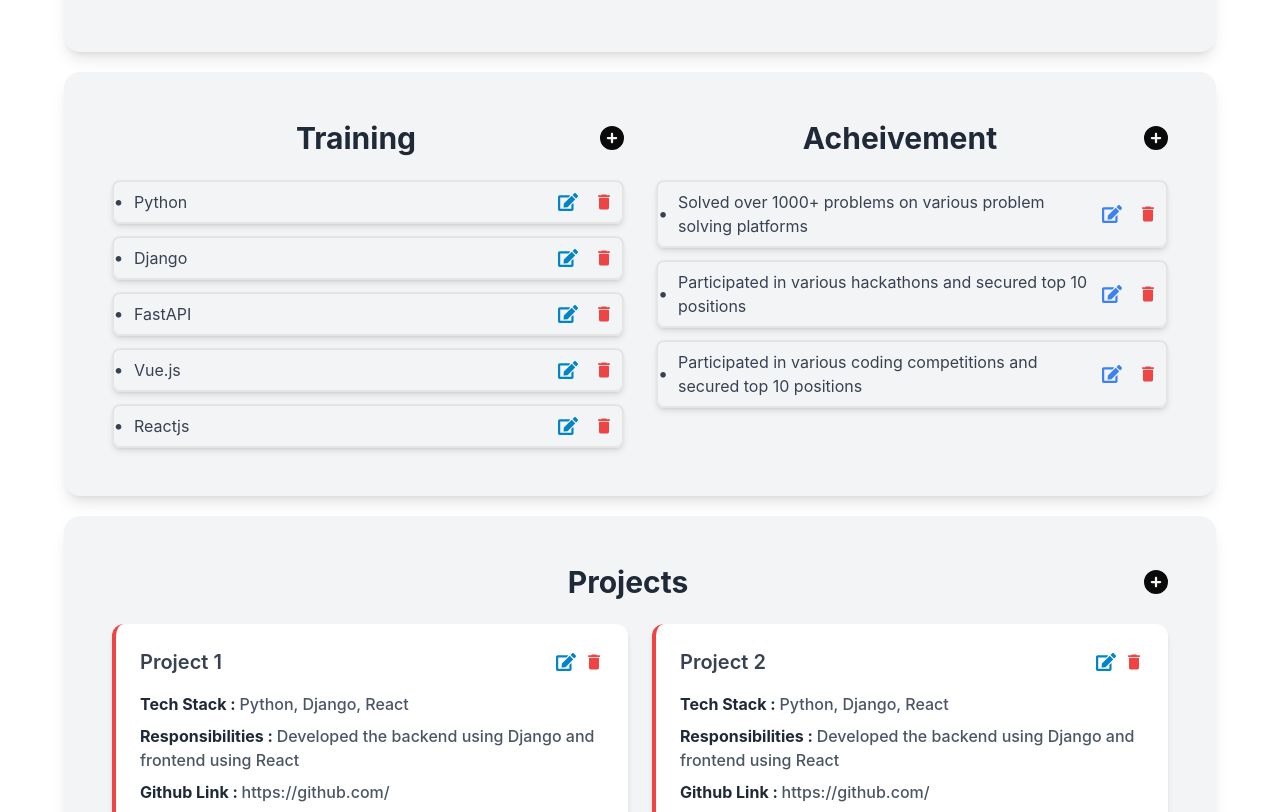
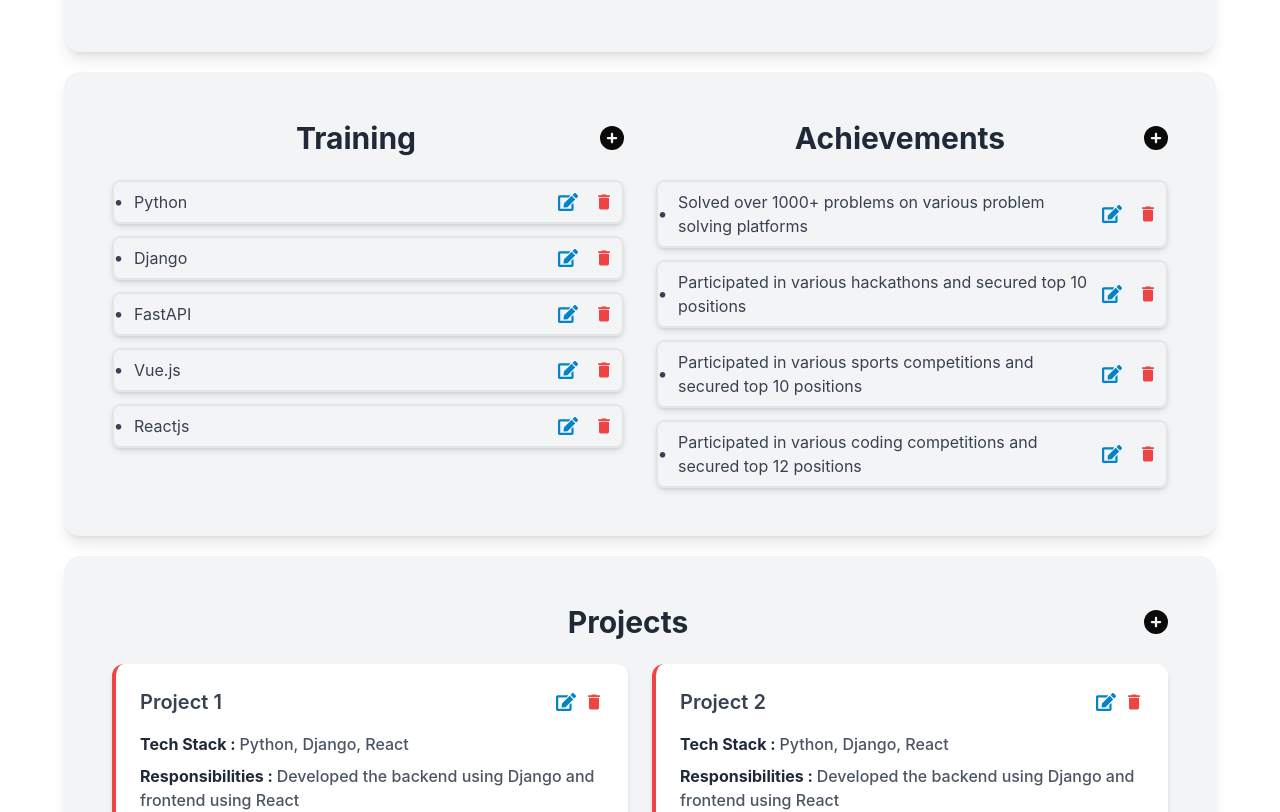
Before and after one commit to avik1658/brainstation_cv, a React (Vite) app: page /home in a window 1280 px wide. Shown: the part 1680-2492 px from the top of the page. Built offline with nearby package versions, Linux system fonts and the light colour scheme.

Commit message:
Added drag and drop functionaity in achievements

```diff
--- a/src/components/homepage/Achievement.tsx
+++ b/src/components/homepage/Achievement.tsx
@@ -1,4 +1,4 @@
-import { acheivements } from "./dummyData";
+import { acheivements as achievementData } from "./dummyData";
 import { FaEdit } from "react-icons/fa";
 import { FaCirclePlus } from "react-icons/fa6";
 import { MdDelete } from "react-icons/md";
@@ -7,76 +7,123 @@ import { useState } from "react";
 import {
   Dialog,
   DialogContent,
+  DialogDescription,
   DialogHeader,
-  DialogDescription,
   DialogTitle,
   DialogTrigger,
-  DialogFooter
+  DialogFooter,
 } from "@/components/ui/dialog";
 import { Input } from "../ui/input";
 import { Label } from "../ui/label";
 
-function AcheivementModal({ modalType }: { modalType: string }) {
+// dnd-kit imports
+import { DndContext, DragEndEvent, useSensor, PointerSensor } from "@dnd-kit/core";
+import { SortableContext, verticalListSortingStrategy, arrayMove } from "@dnd-kit/sortable";
+import { CSS } from "@dnd-kit/utilities";
+import { useSortable } from "@dnd-kit/sortable";
+
+function SortableItem(props: { id: string; children: React.ReactNode }) {
+  const { attributes, listeners, setNodeRef, transform, transition } = useSortable({ id: props.id });
+  const style = {
+    transform: CSS.Transform.toString(transform),
+    transition,
+  };
+
+  return (
+    <div ref={setNodeRef} style={style} {...attributes} {...listeners}>
+      {props.children}
+    </div>
+  );
+}
+
+function AchievementModal({ modalType, achievementItem }: { modalType: string; achievementItem: string }) {
+  console.log(`The achievement modal type is ${modalType}`);
   return (
     <DialogContent>
       <DialogHeader>
-                <DialogTitle>{modalType === "add" ? "Add Acheivement" : "Edit Acheivement"}</DialogTitle>
-                <DialogDescription/>
+        <DialogTitle>{modalType === "add" ? "Add Achievement" : "Edit Achievement"}</DialogTitle>
+        <DialogDescription />
       </DialogHeader>
       <div className="mt-2 flex flex-col gap-y-4">
         <div>
-                    <Label>Acheivement</Label>
-                    <Input />
+          <Label>Achievement</Label>
+          <Input defaultValue={achievementItem} />
         </div>
       </div>
       <DialogFooter>
-                <Button type="submit">{modalType === "add" ? "Add Acheivement" : "Save Changes"}</Button>
+        <Button type="submit">{modalType === "add" ? "Add Achievement" : "Save Changes"}</Button>
       </DialogFooter>
     </DialogContent>
   );
 }
-export default function Acheivement() {
+
+export default function Achievement() {
   const [modalType, setModalType] = useState("");
+  const [achievements, setAchievements] = useState(achievementData);
+  const [activeAchievementItem, setActiveAchievementItem] = useState("");
+  const [isDialogOpen, setIsDialogOpen] = useState(false);
+
+  const sensors = useSensor(PointerSensor, {
+    activationConstraint: {
+      distance: 5,
+    },
+  });
+
+  const handleDragEnd = (event: DragEndEvent) => {
+    const { active, over } = event;
+
+    if (active.id !== over?.id) {
+      const oldIndex = achievements.findIndex((item) => item === active.id);
+      const newIndex = achievements.findIndex((item) => item === over?.id);
+      const newAchievementList = arrayMove(achievements, oldIndex, newIndex);
+      setAchievements(newAchievementList);
+    }
+  };
+
+  const openDialog = (type: string, item: string) => {
+    setModalType(type);
+    setActiveAchievementItem(item);
+    setIsDialogOpen(true);
+  };
 
   return (
     <div className="bg-gray-100 rounded-2xl w-full max-w-4xl mx-auto">
       <div className="flex justify-between items-center mb-6">
-                <h1 className="text-3xl font-bold text-gray-800 flex-1 text-center">Acheivement</h1>
-                <Dialog>
+        <h1 className="text-3xl font-bold text-gray-800 flex-1 text-center">Achievements</h1>
+        <Dialog open={isDialogOpen} onOpenChange={setIsDialogOpen}>
           <DialogTrigger asChild>
-                        <button onClick={() => setModalType("add")}><FaCirclePlus className="text-2xl hover:text-sky-600"/></button>
+            <button onClick={() => openDialog("add", "")}>
+              <FaCirclePlus className="text-2xl hover:text-sky-600" />
+            </button>
           </DialogTrigger>
-                    <AcheivementModal modalType={modalType} />
+          <AchievementModal modalType={modalType} achievementItem={activeAchievementItem} />
         </Dialog>
       </div>
-
+      <DndContext sensors={[sensors]} onDragEnd={handleDragEnd}>
+        <SortableContext items={achievements} strategy={verticalListSortingStrategy}>
           <ul className="list-disc text-lg text-gray-700 space-y-3">
-                {acheivements.map((element, index) => (
-                    <li
-                        key={index}
-                        className="flex items-center justify-between gap-x-3 pl-5 relative before:content-['•'] before:absolute before:left-0 before:text-gray-700 border-2 rounded-lg p-2 shadow-md hover:shadow-xl transition-all duration-300"
-                    >
+            {achievements.map((element) => (
+              <SortableItem key={element} id={element}>
+                <div className="flex items-center justify-between gap-x-3 font-semibold pl-5 relative before:content-['•'] before:absolute before:left-0 before:text-gray-700 border-2 rounded-lg p-2 shadow-md hover:shadow-xl transition-all duration-300">
                   <h2 className="text-base font-normal text-gray-700">{element}</h2>
 
                   <div className="flex items-center gap-x-4">
-                            <Dialog>
-                                <DialogTrigger asChild>
                     <button
                       className="text-blue-500 hover:text-blue-700"
-                                        onClick={() => setModalType("edit")}
+                      onClick={() => openDialog("edit", element)}
                     >
-                                        <FaEdit size={20} />
+                      <FaEdit className="text-sky-600" size={20} />
                     </button>
-                                </DialogTrigger>
-                                <AcheivementModal modalType={modalType} />
-                            </Dialog>
                     <button className="text-red-500 hover:text-red-700">
                       <MdDelete size={20} />
                     </button>
                   </div>
-                    </li>
+                </div>
+              </SortableItem>
             ))}
           </ul>
+        </SortableContext>
+      </DndContext>
     </div>
   );
 }
--- a/src/components/homepage/Education.tsx
+++ b/src/components/homepage/Education.tsx
@@ -7,6 +7,7 @@ import { useState } from "react";
 import {
   Dialog,
   DialogContent,
+  DialogDescription,
   DialogHeader,
   DialogTitle,
   DialogTrigger,
@@ -20,6 +21,7 @@ function EducationModal({ modalType }: { modalType: string }) {
         <DialogContent>
             <DialogHeader>
                 <DialogTitle>{modalType === "add" ? "Add Education" : "Edit Education"}</DialogTitle>
+                <DialogDescription/>
             </DialogHeader>
             <div className="mt-2 flex flex-col gap-y-4">
                 <div>
--- a/src/components/homepage/Experience.tsx
+++ b/src/components/homepage/Experience.tsx
@@ -7,6 +7,7 @@ import { useState } from "react";
 import {
   Dialog,
   DialogContent,
+  DialogDescription,
   DialogHeader,
   DialogTitle,
   DialogTrigger,
@@ -20,6 +21,7 @@ function ExperienceModal({ modalType }: { modalType: string }) {
         <DialogContent>
             <DialogHeader>
                 <DialogTitle>{modalType === "add" ? "Add Experience" : "Edit Experience"}</DialogTitle>
+                <DialogDescription/>
             </DialogHeader>
             <div className="mt-2 flex flex-col gap-y-4">
                 <div>
--- a/src/components/homepage/Project.tsx
+++ b/src/components/homepage/Project.tsx
@@ -7,6 +7,7 @@ import { useState } from "react";
 import {
   Dialog,
   DialogContent,
+  DialogDescription,
   DialogHeader,
   DialogTitle,
   DialogTrigger,
@@ -22,6 +23,7 @@ function ProjectModal({ modalType }: { modalType: string }) {
         <DialogContent className="max-w-4xl w-full">
             <DialogHeader>
                 <DialogTitle>{modalType === "add" ? "Add Project" : "Edit Project"}</DialogTitle>
+                <DialogDescription/>
             </DialogHeader>
             <div className="grid grid-cols-1 md:grid-cols-2 gap-4">
                 <div className="mt-2 flex flex-col gap-y-4">
--- a/src/components/homepage/Skill.tsx
+++ b/src/components/homepage/Skill.tsx
@@ -7,6 +7,7 @@ import { useState } from "react";
 import {
   Dialog,
   DialogContent,
+  DialogDescription,
   DialogHeader,
   DialogTitle,
   DialogTrigger,
@@ -20,6 +21,7 @@ function SkillModal({ modalType }: { modalType: string }) {
         <DialogContent>
             <DialogHeader>
                 <DialogTitle>{modalType === "add" ? "Add Skill" : "Edit Skill"}</DialogTitle>
+                <DialogDescription/>
             </DialogHeader>
             <div className="mt-2 flex flex-col gap-y-4">
                 <div>
@@ -28,7 +30,7 @@ function SkillModal({ modalType }: { modalType: string }) {
                 </div>
                 <div>
                     <Label>Rating</Label>
-                    <Input />
+                    <Input type="number" min={1} max={10} />
                 </div>
             </div>
             <DialogFooter>
--- a/src/components/homepage/dummyData.ts
+++ b/src/components/homepage/dummyData.ts
@@ -23,7 +23,8 @@ const training = ['Python','Django','FastAPI','Vue.js','Reactjs'];
 
 const acheivements = ['Solved over 1000+ problems on various problem solving platforms',
     'Participated in various hackathons and secured top 10 positions',
-    'Participated in various coding competitions and secured top 10 positions'];
+    'Participated in various sports competitions and secured top 10 positions',
+    'Participated in various coding competitions and secured top 12 positions'];
 
 
 const projects = [
--- a/src/pages/Login.tsx
+++ b/src/pages/Login.tsx
@@ -38,7 +38,7 @@ export default function Login() {
   const onSubmit = async (data: FormData) => {
     setError(null);
     try {
-      const response = await axiosInstance.post("/api/v1/token/", data);
+      const response = await axiosInstance.post("/api/token/", data);
       const accessToken = response.data.access;
       const refreshToken = response.data.refresh;
 
```
Lines whose indentation alone changed are shown as unchanged.
